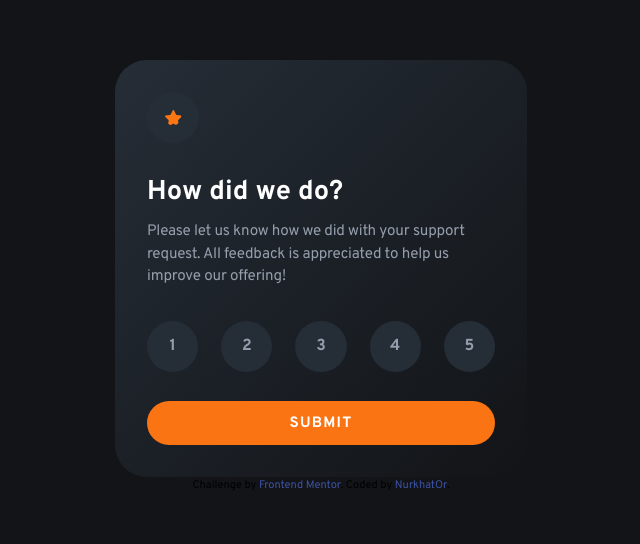
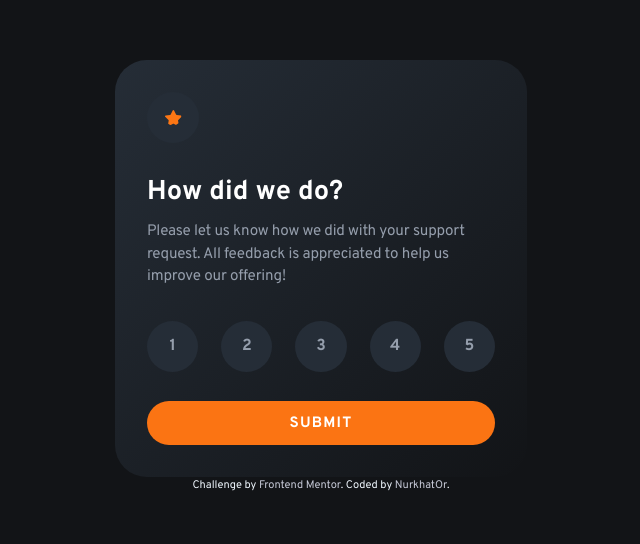
Before and after one commit to NurkhatOr/interactive-rating-component-main, a plain HTML site: page index.html in a window 1280 px wide. Shown: the part 132-676 px from the top of the page, without its empty margins (319-959 px from the left). Drawn offline with Linux system fonts and the light colour scheme.

Commit message:
Update main.css

```diff
--- a/main.css
+++ b/main.css
@@ -70,13 +70,24 @@ a {
 }
 
 .attribution {
+  width: 300px;
+  color: aliceblue;
   font-size: 11px;
   text-align: center;
   padding-bottom: 3rem;
+  margin-inline: auto;
 }
 
 .attribution a {
-  color: hsl(228, 45%, 44%);
+  color: hsl(229, 17%, 81%);
+}
+
+*:disabled,
+*:disabled:hover {
+  cursor: not-allowed;
+  background-color: dimgrey;
+  color: linen;
+  opacity: 1;
 }
 
 /* Helper Classes */
```
